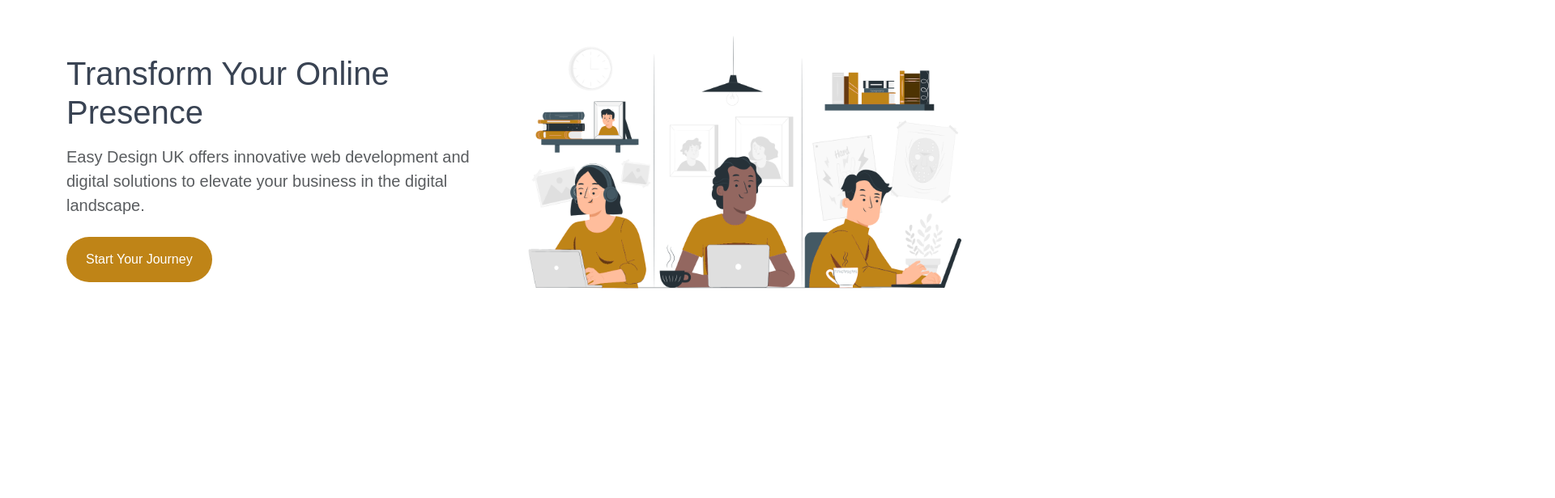
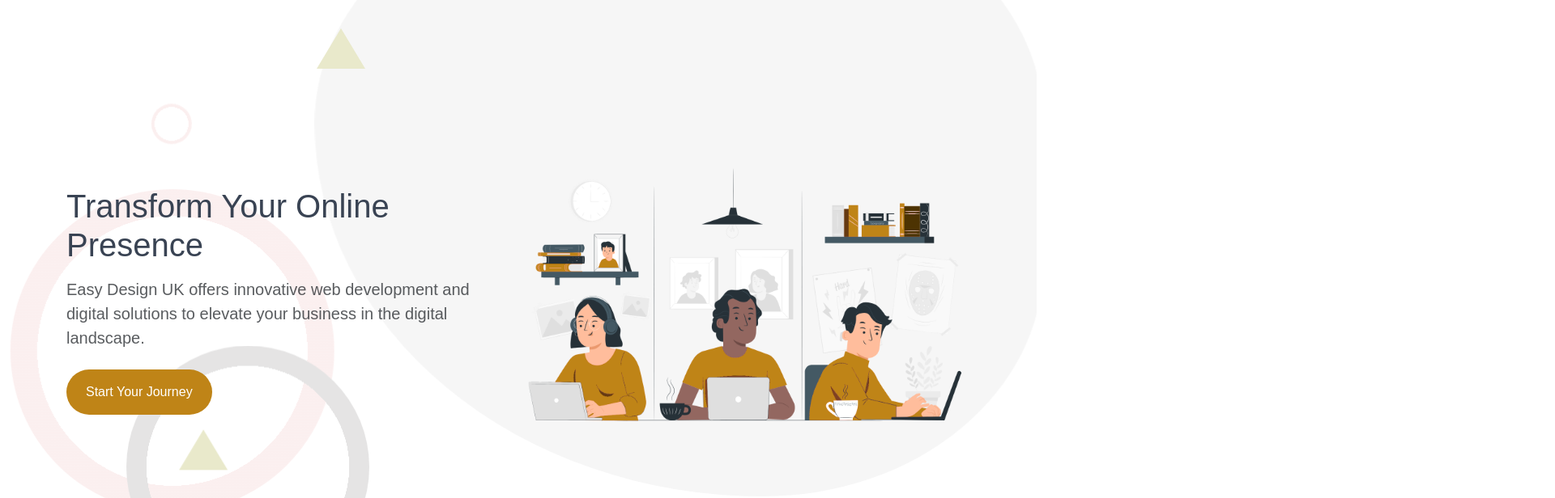
Before and after one commit to Khalifa-pendrops/EasyDesign-UK, a React (Vite) app: page / in a window 1280 px wide. Shown: the part 100-716 px from the top of the page at 81% size, 1920 px wide, since content can reach past the window. Built offline with nearby package versions, Linux system fonts and the light colour scheme.

Commit message:
moving shapes on home-hero section added

```diff
--- a/src/Components/About.jsx
+++ b/src/Components/About.jsx
@@ -8,7 +8,7 @@ function About() {
   const isVisible = useOnScreen(ref, "0px");
   return (
     <div
-      className="about-container-main container-xxl d-flex justify-content-center align-items-center mt-5"
+      className="about-container-main container-xxl d-flex justify-content-center align-items-center"
       ref={ref}
       style={{
         minHeight: "100vh",
--- a/src/Components/HomeHero.jsx
+++ b/src/Components/HomeHero.jsx
@@ -4,12 +4,12 @@ import heroimage from "../assets/hero-image.png";
 
 function HomeHero() {
   return (
-    <div className="hero-container-main container-fluid d-flex justify-content-center align-items-center">
+    <div className="hero-container-main container-fluid d-flex justify-content-center align-items-center pt-5">
       <section
         id="home"
-        className="d-flex flex-column justify-content-center align-items-center mb-4 container-xxl"
+        className="d-flex flex-column justify-content-center align-items-center container-xxl pt-5"
       >
-        <div className="hero-container d-flex flex-column flex-lg-row justify-content-center align-items-center gap-5 container-sm">
+        <div className="hero-container d-flex flex-column flex-lg-row justify-content-center align-items-center gap-5 container-sm pt-5">
           <div
             className="hero-left d-flex flex-column justify-content-center align-items-md-start  gap-2 "
             data-aos="fade-right"
@@ -50,14 +50,14 @@ function HomeHero() {
             src={heroimage}
             alt="hero image"
           />
-          {/* <div className="shape-container">
-            <div className="triangle triangle-1"></div>
-            <div className="triangle triangle-2"></div>
-            <div className="circle circle-1"></div>
-            <div className="circle circle-2"></div>
-            <div className="circle circle-3"></div>
-            <div className="heart"></div>
-          </div> */}
+          <div className="shape-container container-fluid d-flex justify-content-center align-items-center position-absolute overflow-hidden top-0 start-0">
+            <div className="triangle triangle-1 position-absolute"></div>
+            <div className="triangle triangle-2 position-absolute"></div>
+            <div className="circle-home circle-home-1 position-absolute"></div>
+            <div className="circle-home circle-home-2 position-absolute"></div>
+            <div className="circle-home circle-home-3 position-absolute"></div>
+            <div className="heart position-absolute"></div>
+          </div>
         </div>
       </section>
     </div>
--- a/src/Components/Services.jsx
+++ b/src/Components/Services.jsx
@@ -72,7 +72,7 @@ function Services() {
               <div
                 className="ui-ux-div border d-flex flex-column justify-content-center align-items-center p-4 rounded gap-2"
                 data-aos="fade-up"
-                data-aos-delay="200"
+                data-aos-delay="250"
               >
                 <div className="icon-div border p-5 bg-warning rounded">
                   <FontAwesomeIcon className="icon fs-1" icon={faPaintbrush} />
@@ -93,7 +93,7 @@ function Services() {
               <div
                 className="mobile-dev-div border d-flex flex-column justify-content-center align-items-center p-4 rounded gap-2"
                 data-aos="fade-up"
-                data-aos-delay="300"
+                data-aos-delay="350"
               >
                 <div className="icon-div border p-5 bg-warning rounded">
                   <FontAwesomeIcon
@@ -119,7 +119,7 @@ function Services() {
               <div
                 className="design-div border d-flex flex-column justify-content-center align-items-center p-4 rounded gap-2"
                 data-aos="fade-up"
-                data-aos-delay="400"
+                data-aos-delay="450"
               >
                 <div className="icon-div border p-5 bg-warning rounded">
                   <FontAwesomeIcon
@@ -143,7 +143,7 @@ function Services() {
               <div
                 className="seo-div border d-flex flex-column justify-content-center align-items-center p-4 rounded gap-2"
                 data-aos="fade-up"
-                data-aos-delay="500"
+                data-aos-delay="550"
               >
                 <div className="icon-div border p-5 bg-warning rounded">
                   <FontAwesomeIcon
@@ -168,7 +168,7 @@ function Services() {
               <div
                 className="digital-marketing-div border d-flex flex-column justify-content-center align-items-center p-4 rounded gap-2"
                 data-aos="fade-up"
-                data-aos-delay="600"
+                data-aos-delay="650"
               >
                 <div className="icon-div border p-5 bg-warning rounded">
                   <FontAwesomeIcon className="icon fs-1" icon={faChartLine} />
@@ -190,7 +190,7 @@ function Services() {
               <div
                 className="hosting-div border d-flex flex-column justify-content-center align-items-center p-4 rounded gap-2"
                 data-aos="fade-up"
-                data-aos-delay="700"
+                data-aos-delay="750"
               >
                 <div className="icon-div border p-5 bg-warning rounded">
                   <FontAwesomeIcon className="icon fs-1" icon={faServer} />
@@ -214,7 +214,7 @@ function Services() {
               <div
                 className="performance-div border d-flex flex-column justify-content-center align-items-center p-4 rounded gap-2"
                 data-aos="fade-up"
-                data-aos-delay="800"
+                data-aos-delay="850"
               >
                 <div className="icon-div border p-5 bg-warning rounded">
                   <FontAwesomeIcon className="icon fs-1" icon={faRocket} />
--- a/src/Components/Style.css
+++ b/src/Components/Style.css
@@ -27,21 +27,20 @@ html {
 
 body {
     font-family: 'Poppins', sans-serif;
-    /* color: var(--bs-body-text); */
     margin: 0;
     padding: 0;
     overflow-x: hidden;
 }
 
-h4{
+h4 {
     font-size: 1.4rem !important;
 }
 
-h1{
+h1 {
     font-size: 2rem !important;
 }
 
-button:hover{
+button:hover {
     border: 1px solid #bf8417 !important;
 }
 
@@ -75,6 +74,7 @@ nav ul li a:focus {
     left: 0;
     width: 100%;
     z-index: 1000;
+    background-color: transparent;
     transition: background-color 0.8s, transform 0.8s ease;
 }
 
@@ -83,6 +83,7 @@ nav ul li a:focus {
     box-shadow: 0px 0px 5px 0px var(--bs-gray) !important;
     transform: translateY(-6px) !important;
     transition: background-color 0.3s ease-in-out !important;
+    z-index: 1000;
 }
 
 /* .toggle-menu{
@@ -102,20 +103,230 @@ nav ul li a:focus {
     transition: opacity 0.5s ease;
 }
 
+.hero-left {
+    z-index: 1000;
+}
+
 .home-hero-image {
     opacity: 0;
     transform: translateX(1000px);
     transition: opacity 0.5s ease;
+    z-index: 1000;
+}
+
+.hero-container-main {
+    margin-top: 5rem;
+    position: relative;
+    z-index: 1;
 }
 
 @media (max-width: 992px) {
-    .hero-container-main{
-        margin-top: 10rem !important;
+    .hero-container-main {
+        margin-top: 5rem !important;
     }
-    .home-hero-image{
+
+    .home-hero-image {
         width: 90% !important;
     }
 }
+
+.shape-container {
+    height: 88vh !important;
+    z-index: 0;
+    overflow: hidden;
+}
+
+
+.heart {
+    width: 900px;
+    height: 750px;
+    animation: shortDistanceHeart 5s infinite alternate;
+    transform: rotate(-270deg);
+    border-radius: 50% 50% 50% 80%;
+    background: rgb(246, 246, 246);
+    right: 0%;
+    top: -15%;
+    z-index: -1;
+}
+
+
+@keyframes shortDistanceHeart {
+    0% {
+        transform: translate(0, 0);
+    }
+
+    25% {
+        transform: translate(10px, 10px);
+    }
+
+    50% {
+        transform: translate(-10px, -10px);
+    }
+
+    75% {
+        transform: translate(10px, -10px);
+    }
+
+    100% {
+        transform: translate(0, 0);
+    }
+}
+
+
+.triangle-1 {
+    width: 0;
+    height: 0;
+    border-left: 30px solid transparent;
+    border-right: 30px solid transparent;
+    border-bottom: 50px solid rgb(233, 233, 203);
+    left: 0;
+    top: 80px;
+    transform: translateY(-50%);
+    animation: move-to-fro 15s ease-in-out infinite;
+}
+
+.triangle-2 {
+    width: 0;
+    height: 0;
+    border-left: 30px solid transparent;
+    border-right: 30px solid transparent;
+    border-bottom: 50px solid rgb(233, 233, 203);
+    position: absolute;
+    animation: moveRandomly 21s linear infinite;
+    top: 35%;
+    left: 0%;
+}
+
+@keyframes move-to-fro {
+    0% {
+        left: 0;
+    }
+
+    50% {
+        left: 400px;
+    }
+
+    100% {
+        left: 0;
+    }
+}
+
+
+
+
+.circle-home {
+    background: radial-gradient(circle, transparent 59%, rgb(229, 228, 228) 60%);
+    border-radius: 50%;
+}
+
+.circle-home-1 {
+    background: radial-gradient(circle, transparent 59%, rgba(241, 193, 193, 0.247) 50%);
+    width: 400px;
+    height: 400px;
+    animation: moveFreelyLargeCircle 10s infinite alternate;
+    bottom: 20px;
+    left: -30px;
+}
+
+.circle-home-2 {
+    width: 300px;
+    height: 300px;
+    animation: moveRandomly 15s linear infinite;
+    background: radial-gradient(circle, transparent 59%, rgb(229, 228, 228) 50%);
+    left: 0;
+    top: 20px;
+}
+
+.circle-home-3 {
+    width: 50px;
+    height: 50px;
+    animation: moveRandomly 50s linear infinite;
+    background: radial-gradient(circle, transparent 59%, rgba(241, 193, 193, 0.247) 50%);
+    top: 20px;
+    left: 50px;
+}
+
+@keyframes moveFreelyLargeCircle {
+    0% {
+        transform: translate(0, 0);
+    }
+
+    25% {
+        transform: translate(50px, 30px);
+    }
+
+    50% {
+        transform: translate(-50px, -30px);
+    }
+
+    75% {
+        transform: translate(50px, -30px);
+    }
+
+    100% {
+        transform: translate(0, 0);
+    }
+}
+
+@keyframes moveRandomly {
+    0% {
+        transform: translate(0, 0);
+    }
+
+    25% {
+        transform: translate(20vw, 30vh);
+        /* Move within 50% of the viewport width, 20% of viewport height */
+    }
+
+    50% {
+        transform: translate(10vw, 60vh);
+        /* Move within 25% of the viewport width, 60% of viewport height */
+    }
+
+    75% {
+        transform: translate(30vw, 40vh);
+        /* Move within 40% of the viewport width, 40% of viewport height */
+    }
+
+    100% {
+        transform: translate(0, 0);
+        /* Reset to initial position */
+    }
+}
+
+@keyframes moveFreelySmallCircle {
+    0% {
+        transform: translate(0, 10vh);
+    }
+
+    25% {
+        transform: translate(20vw, 30vh);
+    }
+
+    50% {
+        transform: translate(40vw, -10vh);
+    }
+
+    75% {
+        transform: translate(70vw, 50vh);
+    }
+
+    100% {
+        transform: translate(100vw, 20vh);
+    }
+}
+
+
+
+
+
+
+
+
+
+
+
+
 
 .bg-transparent {
     background-color: transparent !important;
@@ -169,6 +380,9 @@ nav ul li a:focus {
 .hosting-div,
 .performance-div {
     box-shadow: 0px 0px 8px 0px var(--bs-gray);
+    transition: 0.5s;
+    opacity: 0;
+    transform: translateY(1000px);
 }
 
 .web-dev-div:hover .icon-div,
@@ -305,13 +519,13 @@ nav ul li a:focus {
 }
 
 @media (max-width: 992px) {
-.about-container-main{
+    .about-container-main {
         margin: 10rem 0 !important;
     }
 }
 
 @media (max-width: 768px) {
-.about-top-header .display-3{
+    .about-top-header .display-3 {
         width: 20rem;
     }
 }
@@ -339,10 +553,11 @@ nav ul li a:focus {
 }
 
 @media (min-width: 768px) {
-    .feature-div-left{
+    .feature-div-left {
         width: 70% !important;
     }
-.feature-image{
+
+    .feature-image {
         width: 70% !important;
     }
 
```
Lines whose indentation alone changed are shown as unchanged.
